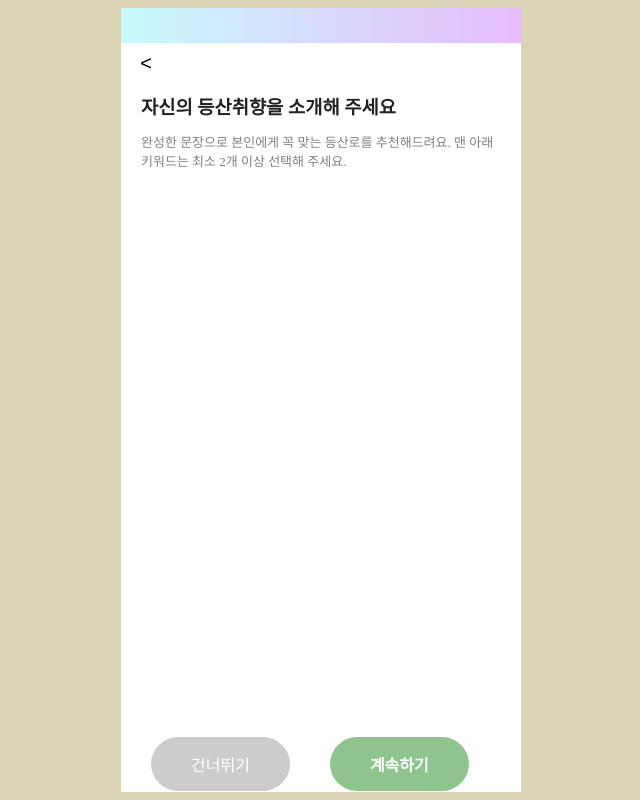
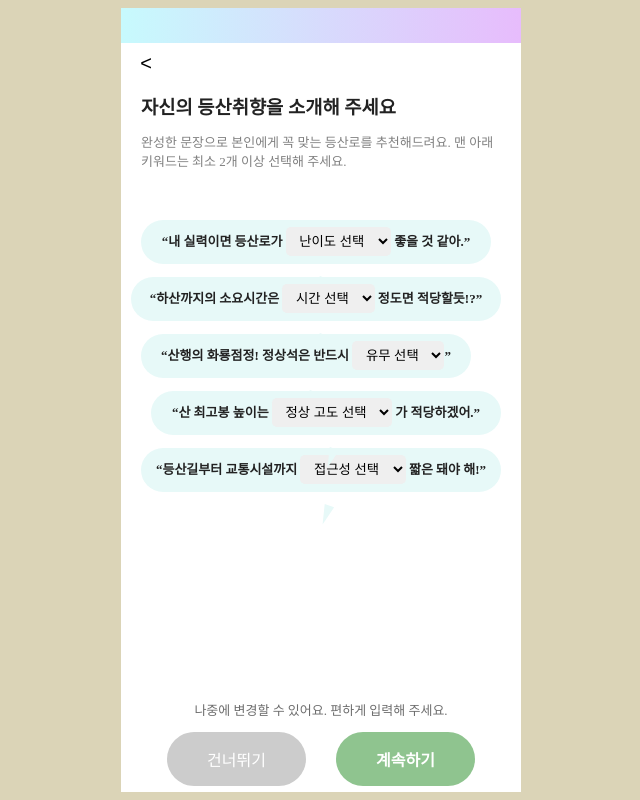
Before and after one commit to HyunJong00/HIKERS, a React (Create React App) app: page /login/interest in a window 1280 px wide. Shown: the whole page, without its empty margins (319-959 px from the left). Built offline with nearby package versions, Linux system fonts and the light colour scheme.

Commit message:
feat: 말풍선 추가..

```diff
--- a/src/component/Gender.js
+++ b/src/component/Gender.js
@@ -4,8 +4,8 @@ import styles from "../css/gender.module.css";
 function Gender() {
   const navigate = useNavigate();
 
-  const onSkip = navigate("/login/interest"); // need to change
-  const onContinue = navigate("/login/interest");
+  const onSkip = () => navigate("/login/interest"); // need to change
+  const onContinue = () => navigate("/login/interest");
 
   return (
     <div className="screen">
@@ -17,8 +17,8 @@ function Gender() {
 
       <div className="mainScreen">
         <div className="contents">
-          <h3>성별을 선택해 주세요</h3>
-          <p>
+          <h3 className="title">성별을 선택해 주세요</h3>
+          <p className="summary">
             입력한 성별은 등산일지에서 다른 등산러들과 실적을 비교하고 교류하는
             데 도움이 돼요.
           </p>
--- a/src/component/Interest.js
+++ b/src/component/Interest.js
@@ -1,12 +1,19 @@
 import { useNavigate } from "react-router-dom";
+import { useState } from "react";
 import styles from "../css/interest.module.css";
 
 function Interest() {
   const navigate = useNavigate();
 
-  const onBack = navigate("/login/gender");
-  const onSkip = navigate("/login/nickname");
-  const onContinue = navigate("/login/nickname");
+  const [difficulty, setDifficulty] = useState("");
+  const [time, setTime] = useState("");
+  const [summit, setSummit] = useState("");
+  const [height, setHeight] = useState("");
+  const [access, setAccess] = useState("");
+
+  const onBack = () => navigate("/login/gender");
+  const onSkip = () => navigate("/login/nickname");
+  const onContinue = () => navigate("/login/nickname");
 
   return (
     <div className="screen">
@@ -20,17 +27,124 @@ function Interest() {
 
       <div className="mainScreen">
         <div className="contents">
-          <h3>자신의 등산취향을 소개해 주세요</h3>
-          <p>
+          <h3 className="title">자신의 등산취향을 소개해 주세요</h3>
+          <p className="summary">
             완성한 문장으로 본인에게 꼭 맞는 등산로를 추천해드려요. 맨 아래
             키워드는 최소 2개 이상 선택해 주세요.
           </p>
+
+          <div className={styles["talking-containter"]}>
+            <div>
+              <div className={styles["talking-box"]} style={{ width: "350px" }}>
+                <p className={styles["talking-text"]}>
+                  “내 실력이면 등산로가{" "}
+                  <select
+                    value={difficulty}
+                    onChange={(e) => setDifficulty(e.target.value)}
+                  >
+                    <option value="">난이도 선택</option>
+                    <option value="쉬움">쉬움</option>
+                    <option value="중간">중간</option>
+                    <option value="어려움">어려움</option>
+                  </select>{" "}
+                  좋을 것 같아.”
+                </p>
+              </div>
+              <div className={styles["talking-tail"]}></div>
+            </div>
+
+            <div className={styles["opposite"]}>
+              <div
+                className={`${styles["talking-box"]} ${styles["opposite"]}`}
+                style={{ width: "370px" }}
+              >
+                <p className={styles["talking-text"]}>
+                  “하산까지의 소요시간은{" "}
+                  <select
+                    value={time}
+                    onChange={(e) => setTime(e.target.value)}
+                  >
+                    <option value="">시간 선택</option>
+                    <option value="1시간">1시간</option>
+                    <option value="2시간">2시간</option>
+                    <option value="3시간">3시간</option>
+                  </select>{" "}
+                  정도면 적당할듯!?”
+                </p>
+              </div>
+              <div className={styles["talking-tail opposite"]}></div>
+            </div>
+
+            <div>
+              <div className={styles["talking-box"]} style={{ width: "330px" }}>
+                <p className={styles["talking-text"]}>
+                  “산행의 화룡점정! 정상석은 반드시{" "}
+                  <select
+                    value={summit}
+                    onChange={(e) => setSummit(e.target.value)}
+                  >
+                    <option value="">유무 선택</option>
+                    <option value="있어야 함">있어야 함</option>
+                    <option value="없어도 됨">없어도 됨</option>
+                  </select>
+                  ”
+                </p>
+              </div>
+              <div className={styles["talking-tail"]}></div>
+            </div>
+
+            <div className={styles["opposite"]}>
+              <div
+                className={`${styles["talking-box"]} ${styles["opposite"]}`}
+                style={{ width: "350px" }}
+              >
+                <p className={styles["talking-text"]}>
+                  “산 최고봉 높이는{" "}
+                  <select
+                    value={height}
+                    onChange={(e) => setHeight(e.target.value)}
+                  >
+                    <option value="">정상 고도 선택</option>
+                    <option value="200m 이하">200m 이하</option>
+                    <option value="500m 이하">500m 이하</option>
+                    <option value="1000m 이상">1000m 이상</option>
+                  </select>{" "}
+                  가 적당하겠어.”
+                </p>
+              </div>
+              <div className={styles["talking-tail opposite"]}></div>
+            </div>
+
+            <div>
+              <div className={styles["talking-box"]} style={{ width: "360px" }}>
+                <p className={styles["talking-text"]}>
+                  “등산길부터 교통시설까지{" "}
+                  <select
+                    value={access}
+                    onChange={(e) => setAccess(e.target.value)}
+                  >
+                    <option value="">접근성 선택</option>
+                    <option value="짧음">짧음</option>
+                    <option value="보통">보통</option>
+                    <option value="김">김</option>
+                  </select>{" "}
+                  짧은 돼야 해!”
+                </p>
+              </div>
+              <div className={styles["talking-tail"]}></div>
+            </div>
+          </div>
         </div>
       </div>
 
       <div className="footer">
         {/* 버튼 */}
-        <div className={styles["button-container"]}>
+        <div className={styles["footer-container"]}>
+          <p className={styles["footer-text"]}>
+            나중에 변경할 수 있어요. 편하게 입력해 주세요.
+          </p>
+
+          <div>
             <button className={styles["button-skip"]} onClick={onSkip}>
               건너뛰기
             </button>
@@ -40,6 +154,7 @@ function Interest() {
           </div>
         </div>
       </div>
+    </div>
   );
 }
 
--- a/src/component/NickName.js
+++ b/src/component/NickName.js
@@ -7,9 +7,9 @@ function NickName() {
   const [isExist, setIsExist] = useState("none");
   const navigate = useNavigate();
 
-  const onBack = navigate("/login/interest");
-  const onChange = setNickname(e.target.value);
-  const onDelete = setNickname("");
+  const onBack = () => navigate("/login/interest");
+  const onChange = (e) => setNickname(e.target.value);
+  const onDelete = () => setNickname("");
   const onContinue = () => {
     if (nickname === "aa") {
       setIsExist(true);
@@ -31,8 +31,8 @@ function NickName() {
 
       <div className="mainScreen">
         <div className="contents">
-          <h3>멋진 별명을 만들어볼까요?</h3>
-          <p>프로필에 표시되는 이름이에요.</p>
+          <h3 className="title">멋진 별명을 만들어볼까요?</h3>
+          <p className="summary">프로필에 표시되는 이름이에요.</p>
 
           {/* 입력칸 */}
           <div className="inputContainer">
--- a/src/css/interest.module.css
+++ b/src/css/interest.module.css
@@ -1,15 +1,76 @@
+.talking-container {
+}
+
+.talking-box {
+  height: 44px;
+  background-color: #e7f9f8;
+  border-radius: 100px;
+  /* display: flex; */
+  line-height: 44px;
+  /* align-items: center; */
+  text-align: center;
+  margin-bottom: 10px;
+}
+
+.talking-box::after {
+  content: "";
+  width: 0;
+  height: 0;
+  border-top: 20px solid #e7f9f8;
+  border-left: 5px solid transparent;
+  border-right: 5px solid transparent;
+  position: absolute;
+
+  rotate: 20deg;
+  left: 10c;
+}
+
+.talking-text {
+  color: #222;
+  font-size: 13px;
+  font-weight: 700;
+}
+
+.opposite {
+  transform: scaleX(-1);
+}
+
+.talking.tail {
+}
+
+.talking-box select {
+  padding: 6.4px 9.6px;
+  border: none;
+  border-radius: 4.8px;
+}
+
 .button-container {
   flex-direction: row;
   height: 100%;
   padding-left: 10px;
 }
 
-.button-container button {
+.footer-container {
+  display: flex;
+  flex-direction: column;
+  padding-left: 20px;
+  padding-right: 20px;
+  align-items: center;
+  justify-content: center;
+}
+
+.footer-container button {
   padding: 15px 40px;
-  margin: 50px 20px 0 20px;
+  /* margin: 50px 20px 0 20px; */
   border-radius: 100px;
   border: none;
   font-size: 16px;
+  margin: 0 15px 0 15px;
+}
+
+.footer-text {
+  color: #6d6d6d;
+  font-size: 13px;
 }
 
 .button-skip {
--- a/src/css/screen.css
+++ b/src/css/screen.css
@@ -46,13 +46,13 @@ body {
   padding-right: 20px;
 }
 
-.contents h3:first-of-type {
+.contents .title {
   font-weight: bold;
   margin: auto;
   color: #222;
 }
 
-.contents p:first-of-type {
+.contents .summary {
   font-size: small;
   color: gray;
   margin-bottom: 50px;
```
Lines whose indentation alone changed are shown as unchanged.
